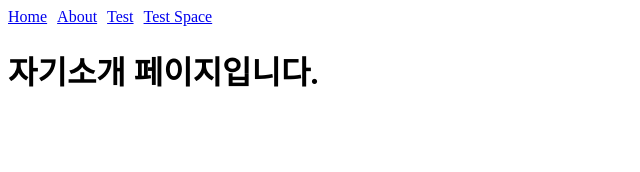
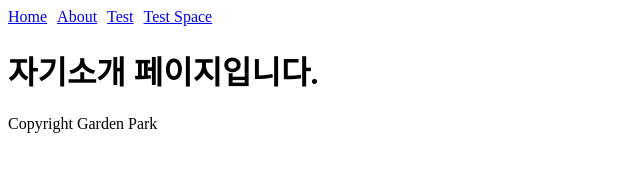
Before and after one commit to ap3334/my-blog-2022-practice, a Gatsby site: page /about in a window 1280 px wide. Shown: the whole page, without its empty margins (0-640 px from the left). Built offline with nearby package versions, Linux system fonts and the light colour scheme; Gatsby itself is replaced by a stand-in of ours.

Commit message:
Layout 컴포넌트 도입, Head 컴포넌트 대체

```diff
--- a/src/components/head.js
+++ /dev/null
@@ -1,15 +0,0 @@
-import { Link } from "gatsby";
-import React from "react";
-
-function Head() {
-    return (
-        <div style={{display: "flex", gap:10}}>
-            <Link to="/">Home</Link>
-            <Link to="/about">About</Link>
-            <Link to="/test">Test</Link>
-            <Link to="/test-space">Test Space</Link>
-        </div>
-    );
-}
-
-export default Head;
--- /dev/null
+++ b/src/components/layout.js
@@ -0,0 +1,25 @@
+import { Link } from "gatsby";
+import React from "react";
+
+function Layout({children}) {
+    return (
+        <>
+            <main>
+                <div style={{display: "flex", gap:10}}>
+                    <Link to="/">Home</Link>
+                    <Link to="/about">About</Link>
+                    <Link to="/test">Test</Link>
+                    <Link to="/test-space">Test Space</Link>
+                </div>
+
+                {children}
+
+                <div>
+                    Copyright Garden Park
+                </div>
+            </main>
+        </>
+    );
+}
+
+export default Layout;
--- a/src/pages/about.js
+++ b/src/pages/about.js
@@ -1,15 +1,13 @@
 import React from "react";
-import Head from "../components/head";
+import Layout from "../components/layout";
 
 function AboutPage() {
     return (
-        <main>
-            <title>자기소개</title>
+            <Layout>
+                <title>자기소개</title>
 
-            <Head />
-
-            <h1>자기소개 페이지입니다.</h1>
-        </main>
+                <h1>자기소개 페이지입니다.</h1>
+            </Layout>
     );
 }
 
```
Also changed, not shown: src/pages/index.js (+6 -8 lines), src/pages/test-space.js (+5 -7 lines), src/pages/test.js (+5 -7 lines).
